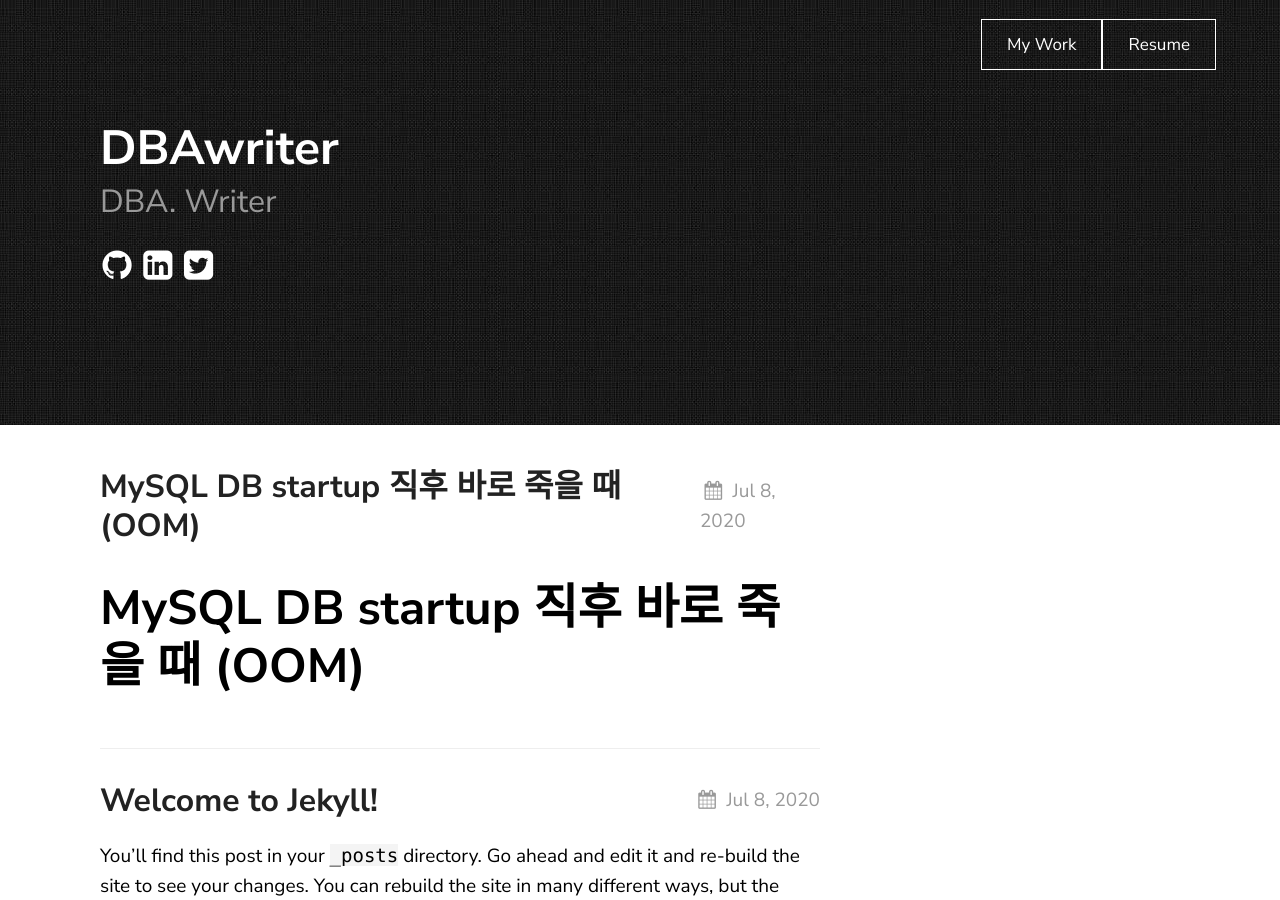
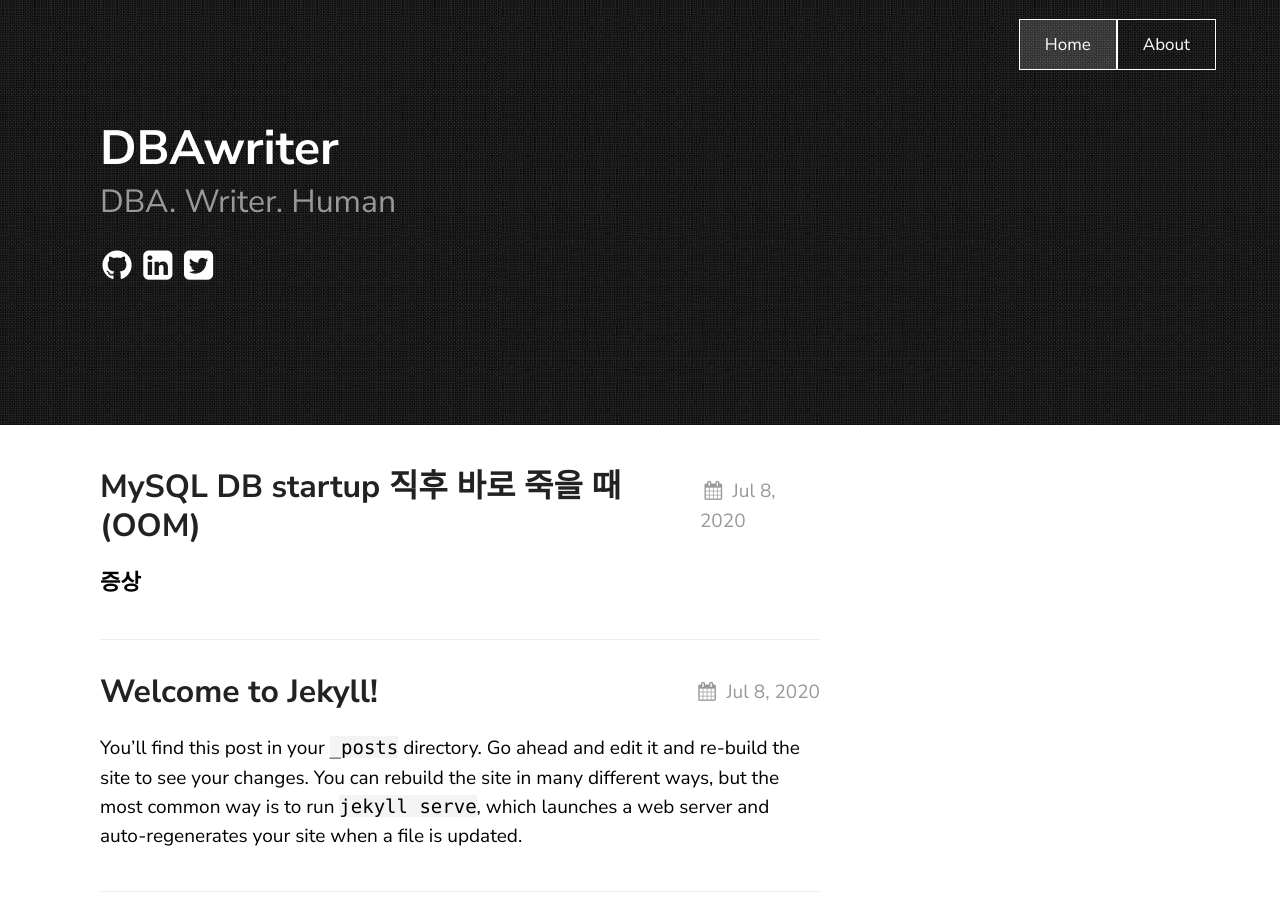
Before and after one commit to dbawriter/dbawriter.github.io, a Jekyll site: the page built from index.md, in a window 1280 px wide and 900 px high. Built offline with Jekyll 4.4.1, drawn with Linux system fonts in a browser that asks for light colours.

Commit message:
modify config.yml

````diff
--- a/_config.yml
+++ b/_config.yml
@@ -16,7 +16,7 @@ sass:
 permalink: /posts/:title/
 texture:
   title: DBAwriter
-  tagline: DBA. Writer
+  tagline: DBA. Writer. Human
   date_format: "%b %-d, %Y"
   style: black
   showNav: true
@@ -30,10 +30,10 @@ texture:
     rss: rss
 
   navigation:
-    - title: My Work
-      url: "/my-work"
-    - title: Resume
-      url: "/resume"
+    - title: Home
+      url: "/"
+    - title: About
+      url: "/about"
 
 
 # If you want to link only specific pages in your header, uncomment
--- a/_posts/2020-07-08-mysql-server-killed-oom.markdown
+++ b/_posts/2020-07-08-mysql-server-killed-oom.markdown
@@ -2,10 +2,9 @@
 layout: post
 title:  "MySQL DB startup 직후 바로 죽을 때 (OOM)"
 date:   2020-07-08 11:35:44 +0900
-categories: jekyll update
+categories: jekyll update mysql
 ---
 
-# MySQL DB startup 직후 바로 죽을 때 (OOM)
 
 ### 증상
 
@@ -35,7 +34,7 @@ Jan 27 15:34:06 test-sj kernel: Out of memory: Kill process 3161 (mysqld) score
 Jan 27 15:34:06 test-sj kernel: Killed process 3161 (mysqld), UID 0, total-vm:493444kB, anon-rss:387328kB, file-rss:4kB, shmem-rss:0kB
 ```
 
-{% highlight ruby %}
+{% highlight bash %}
 [root@test-sj mysql56]# cat /var/log/messages
 
 Jan 27 15:34:06 test-sj kernel: Out of memory: Kill process 3161 (mysqld) score 626 or sacrifice child
````
